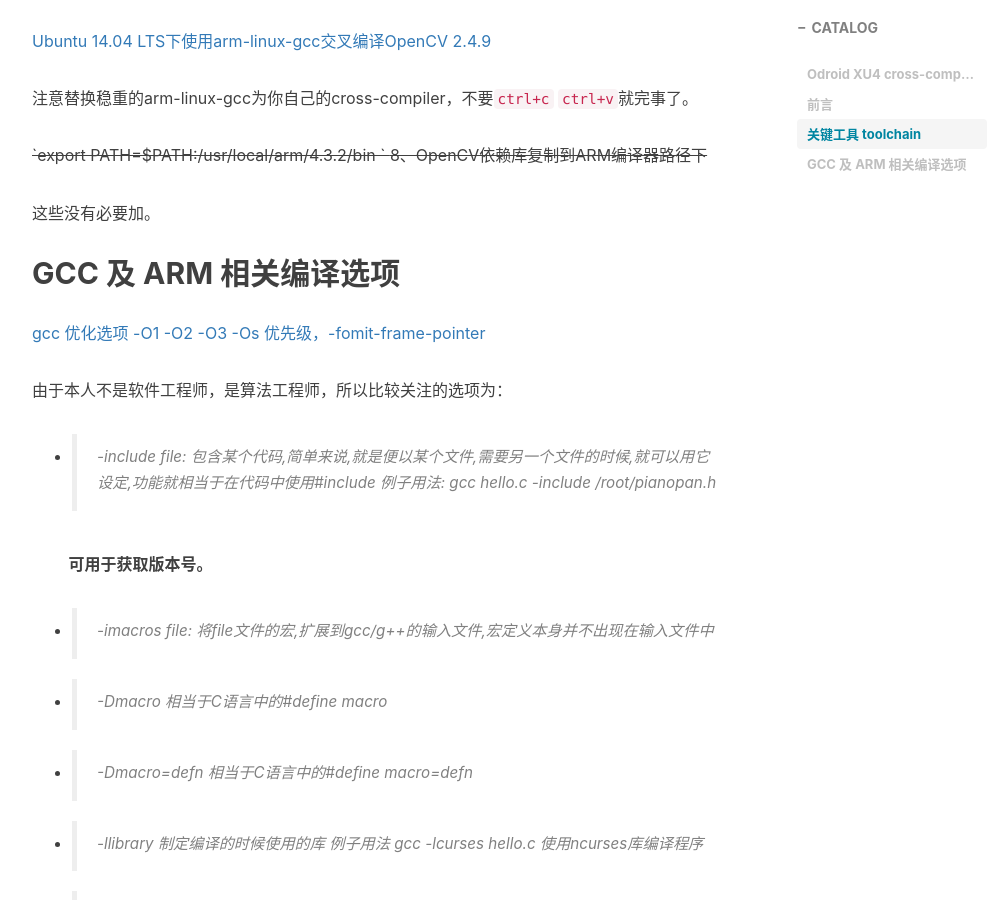
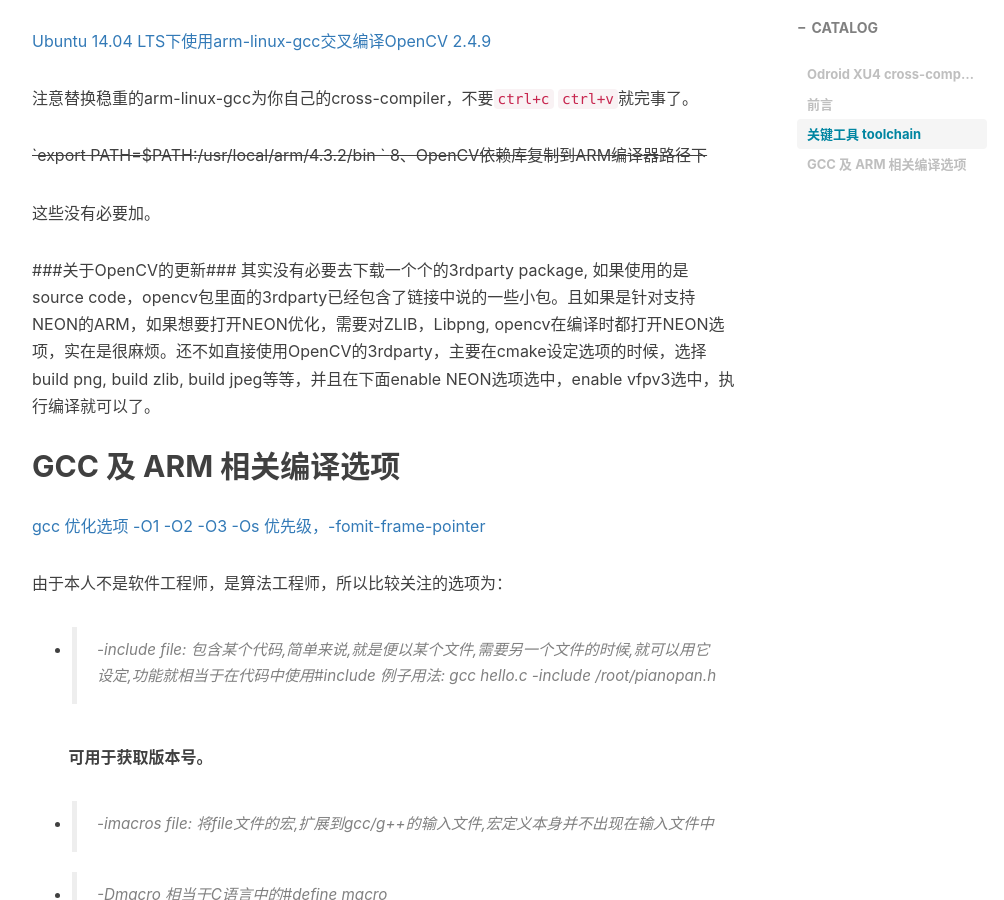
Before and after one commit to hux062303/hux062303.github.io, a Jekyll site: the page built from _posts/2017-12-16-odroidxu-cross-compile.md, in a window 1280 px wide and 900 px high, scrolled down 1925 px. Shown: the whole window, without its empty margins (233-1237 px from the left). Built offline with Jekyll 4.4.1, drawn with Linux system fonts in a browser that asks for light colours; nearby versions of some CDN libraries; comment, search, counter and statistics services are not loaded.

Commit message:
Update 2017-12-16-odroidxu-cross-compile.md

```diff
--- a/_posts/2017-12-16-odroidxu-cross-compile.md
+++ b/_posts/2017-12-16-odroidxu-cross-compile.md
@@ -72,6 +72,9 @@ arm-linux + TAB出你的gcc compiler -v
 
 这些没有必要加。
 
+###关于OpenCV的更新###
+其实没有必要去下载一个个的3rdparty package, 如果使用的是source code，opencv包里面的3rdparty已经包含了链接中说的一些小包。且如果是针对支持NEON的ARM，如果想要打开NEON优化，需要对ZLIB，Libpng, opencv在编译时都打开NEON选项，实在是很麻烦。还不如直接使用OpenCV的3rdparty，主要在cmake设定选项的时候，选择build png, build zlib, build jpeg等等，并且在下面enable NEON选项选中，enable vfpv3选中，执行编译就可以了。
+
 
 
 ## GCC 及 ARM 相关编译选项
```
